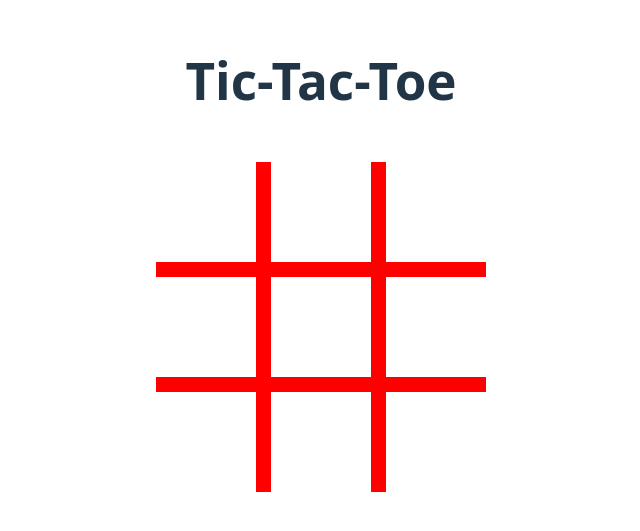
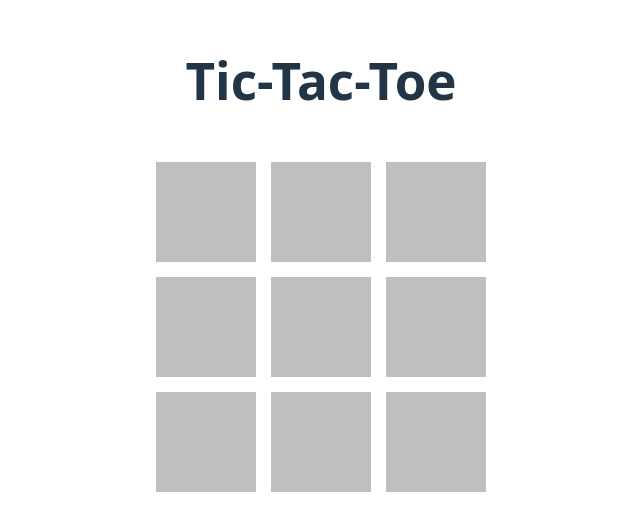
Before and after one commit to devangmalhotra/ai-agent-tic-tac-toe, a React (Vite) app: page /game in a window 1280 px wide. Shown: the part 155-686 px from the top of the page, without its empty margins (319-959 px from the left). Built offline with nearby package versions, Linux system fonts and the light colour scheme.

Commit message:
updated board

```diff
--- a/src/Components/GameBoard/GameBoard.css
+++ b/src/Components/GameBoard/GameBoard.css
@@ -1,5 +1,4 @@
 #gameboard-container {
-    background-color: red;
     display: grid;
     grid-template-columns: auto auto auto;
     grid-template-rows: auto auto auto;
@@ -7,12 +6,15 @@
 }
 
 .gameboard-cell {
-    background-color: white;
+    background-color: grey;
     height: 100px;
     width: 100px;
+    opacity: 50%;
+    transition-duration: 0.2s;
 }
 
 .gameboard-cell:hover {
-    background-color: grey;
+    background-color: white;
     cursor: pointer;
+    transition-duration: 0.2s;
 }
```
